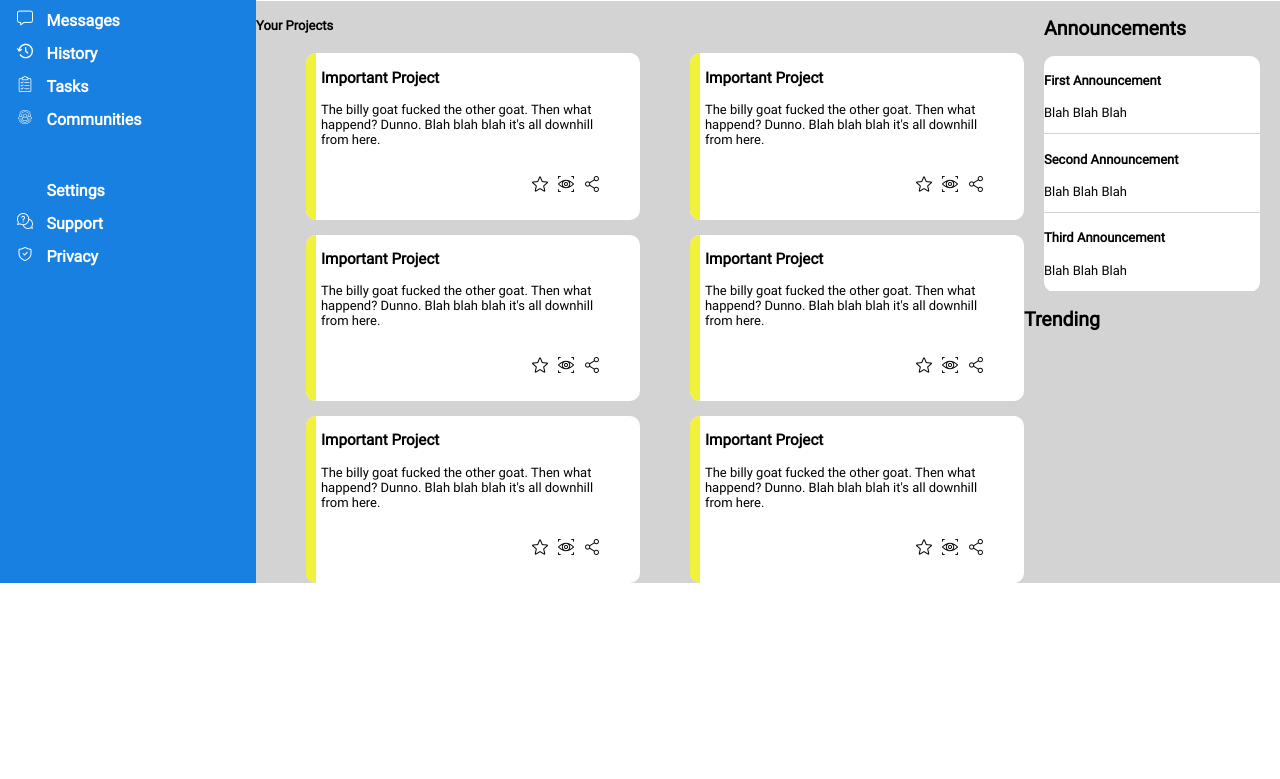
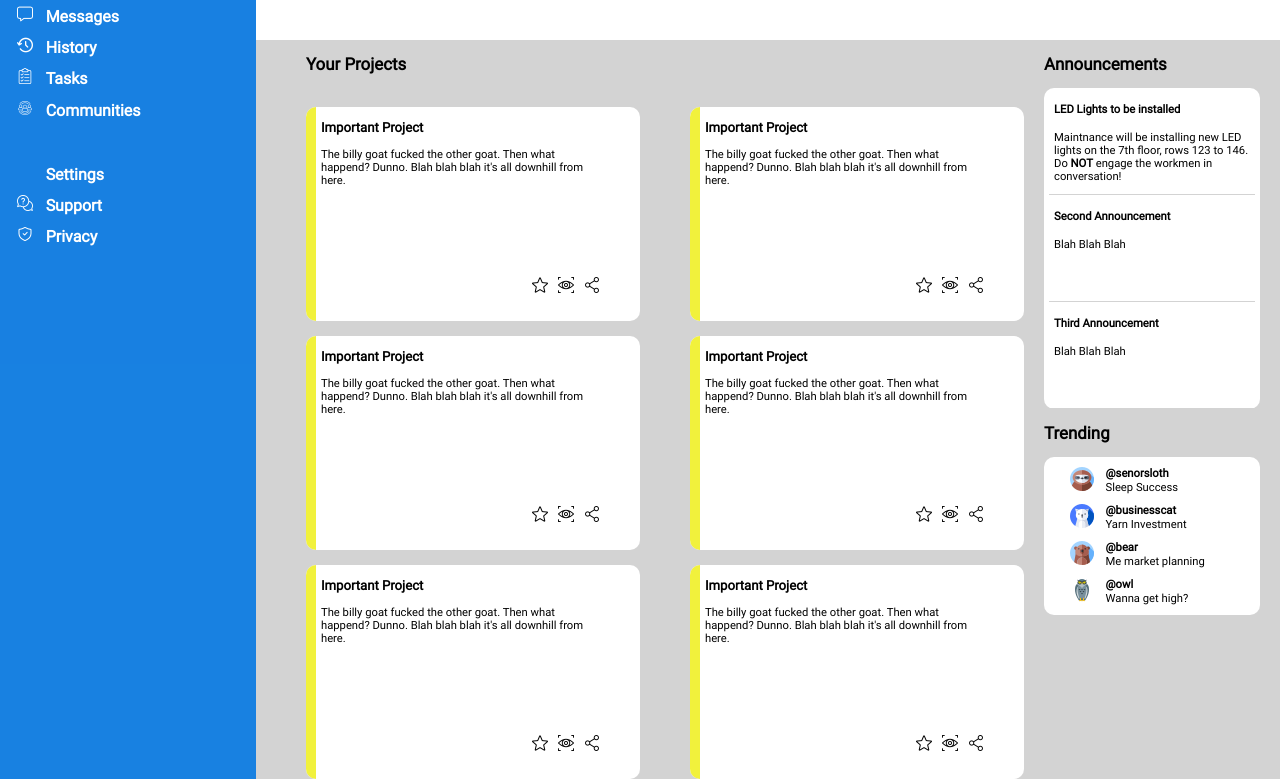
Before and after one commit to Matt-cmd8765/Admin_Dashboard, a plain HTML site: page index.html in a window 1280 px wide. Shown: the part 145-924 px from the top of the page. Before the commit the page ends 800 px from the top, so only its background shows below. Drawn offline with Linux system fonts and the light colour scheme.

Commit message:
Icons for trending section. Making final font size tweaks

```diff
--- a/index.html
+++ b/index.html
@@ -50,7 +50,7 @@
         </div>
         <div class="main">
             <div class="projects">
-                <h4>Your Projects</h4>
+                <h2>Your Projects</h2>
                 <div class="card_container">
                     <div class="cards">
                         <div class="yellow"></div>
@@ -131,8 +131,8 @@
                 <h2>Announcements</h2>
                 <div class="annouceard_container">
                     <div class="annoucecard">
-                        <h4>First Announcement</h4>
-                        <p>Blah Blah Blah</p>
+                        <h4>LED Lights to be installed</h4>
+                        <p>Maintnance will be installing new LED lights on the 7th floor, rows 123 to 146. Do <b>NOT</b> engage the workmen in conversation!</p>
                     </div>
                     <div class="annoucecard">
                         <h4>Second Announcement</h4>
@@ -146,21 +146,27 @@
             </div>
             <div class="trending">
                 <h2>Trending</h2>
+                <div class="trending_container">
                     <div class="trendingcard">
-                    <img src="" alt="">
-                    <p></p>
+                        <a href="#"><img src="./img/sloth_3309246.png" alt="#"></a>
+                        <b>@senorsloth</b>
+                        <p>Sleep Success</p>
                     </div>
                     <div class="trendingcard">
-                    <img src="" alt="">
-                    <p></p>
+                        <b>@businesscat</b>
+                        <a href="#"><img src="./img/cat_4322991.png" alt="#"></a>
+                        <p>Yarn Investment</p>
                     </div>
                     <div class="trendingcard">
-                    <img src="" alt="">
-                    <p></p>
+                        <b>@bear</b>
+                        <a href="#"><img src="./img/bear_3940403.png" alt="#"></a>
+                        <p>Me market planning</p>
                     </div>
                     <div class="trendingcard">
-                    <img src="" alt="">
-                    <p></p>
+                        <b>@owl</b>
+                        <a href="#"><img src="./img/icons8-owl-24.png" alt="#"></a>
+                        <p>Wanna get high?</p>
+                    </div>
                 </div>
             </div>
         </div>
--- a/style.css
+++ b/style.css
@@ -9,7 +9,7 @@ html, body {
     height: 100%;
     width: 100%;
     font-family: Roboto;
-    font-size: small;
+    font-size: 11.25px;
 }
 
 li {
@@ -69,7 +69,7 @@ li {
 }
 
 .search_div>img {
-    padding-right: 10px;
+    margin-right: 10px;
 }
 
 #searchbar {
@@ -86,6 +86,10 @@ li {
     grid-template-columns: 75px 75px 125px;
     align-self: center;
     justify-self: center;
+}
+
+.sub_header_top_right>a {
+    margin: auto;
 }
 
 .sub_header_bottom_left {
@@ -147,6 +151,10 @@ li {
     grid-template-rows: 0.5fr 5fr;
 }
 
+.projects>h2 {
+    margin-left: 50px;
+}
+
 .card_container {
     display: grid;
     grid-template-columns: 1fr 1fr;
@@ -185,12 +193,10 @@ li {
 }
 
 .card_pics>a {
-    padding: 5px;
+    margin: 5px;
 }
 
 .announcements {
-    grid-column: 2;
-    grid-row: 1;
     margin-left: 20px;
     margin-right: 20px;
 }
@@ -204,11 +210,44 @@ li {
 
 .annoucecard {
     border-bottom: 1px solid lightgray;
+    padding-left: 5px;
+    padding-right: 5px;
+    margin-left: 5px;
+    margin-right: 5px;
 }
 
 .trending {
-    grid-column: 2;
-    grid-row: 2;
+    margin-left: 20px;
+    margin-right: 20px;
+}
+
+.trending_container {
+    background-color: white;
+    border-radius: 10px;
+    display: grid;
+    grid-template-rows: repeat(4, 1fr);
+    padding: 10px;
+    grid-row-gap: 10px;
+}
+
+.trendingcard {
+    display: grid;
+    grid-template-columns: 1fr 3fr;
+    grid-template-rows: 0.5fr 0.5fr;
+    margin-left: 5px;
+    margin-right: 5px;
+}
+
+.trendingcard>p {
+    margin-top: 0px;
+    margin-bottom: 0px;
+}
+
+.trendingcard>a {
+    grid-column: 1;
+    grid-row: 1 / 3;
+    justify-self: center;
+    align-self: center;
 }
 
 
```
Also changed, not shown: img/bear_3940403.png (added), img/cat_4322991.png (added), img/icons8-owl-24.png (added), img/sloth_3309246.png (added). Lines whose indentation alone changed are shown as unchanged.
